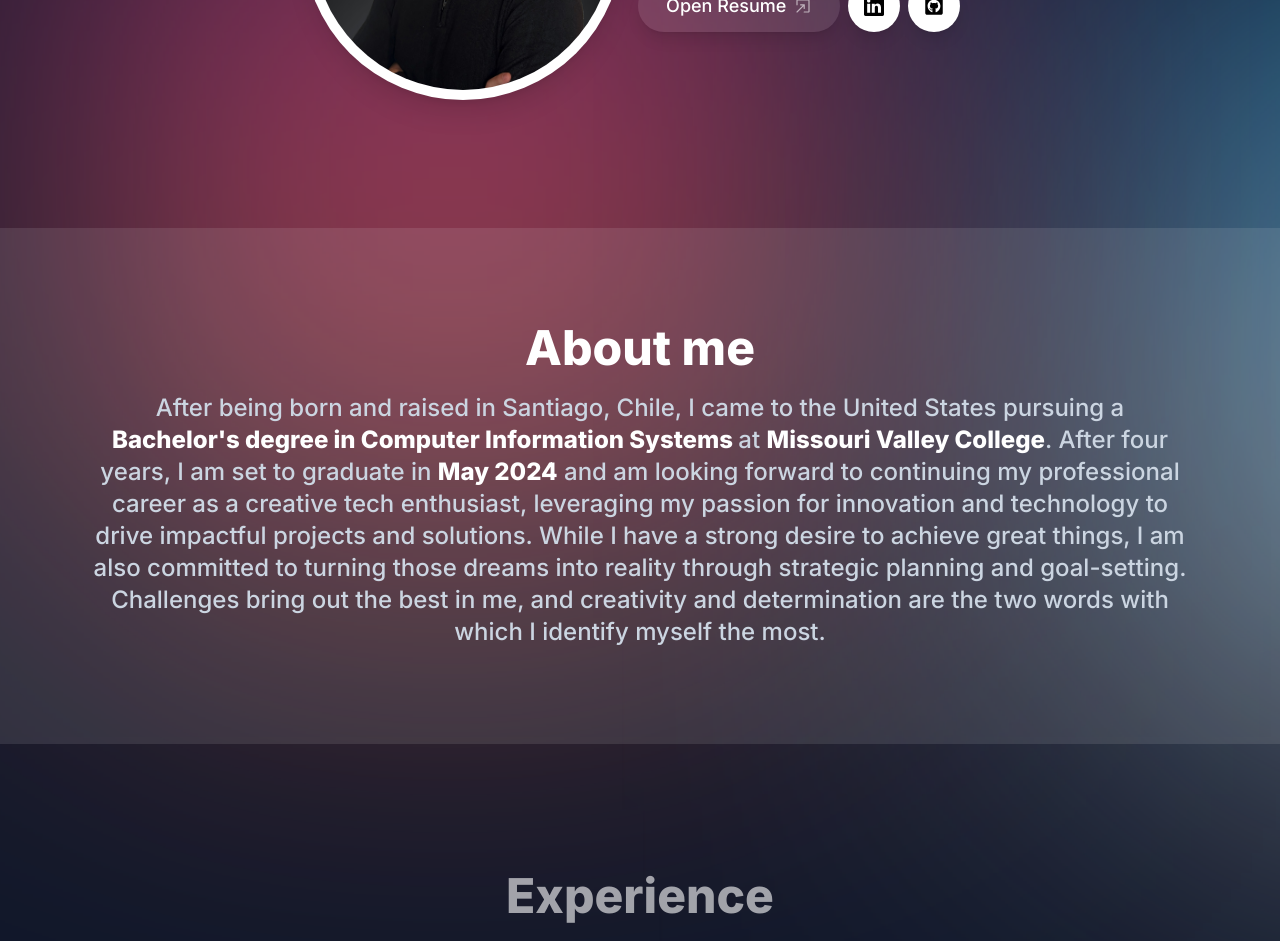
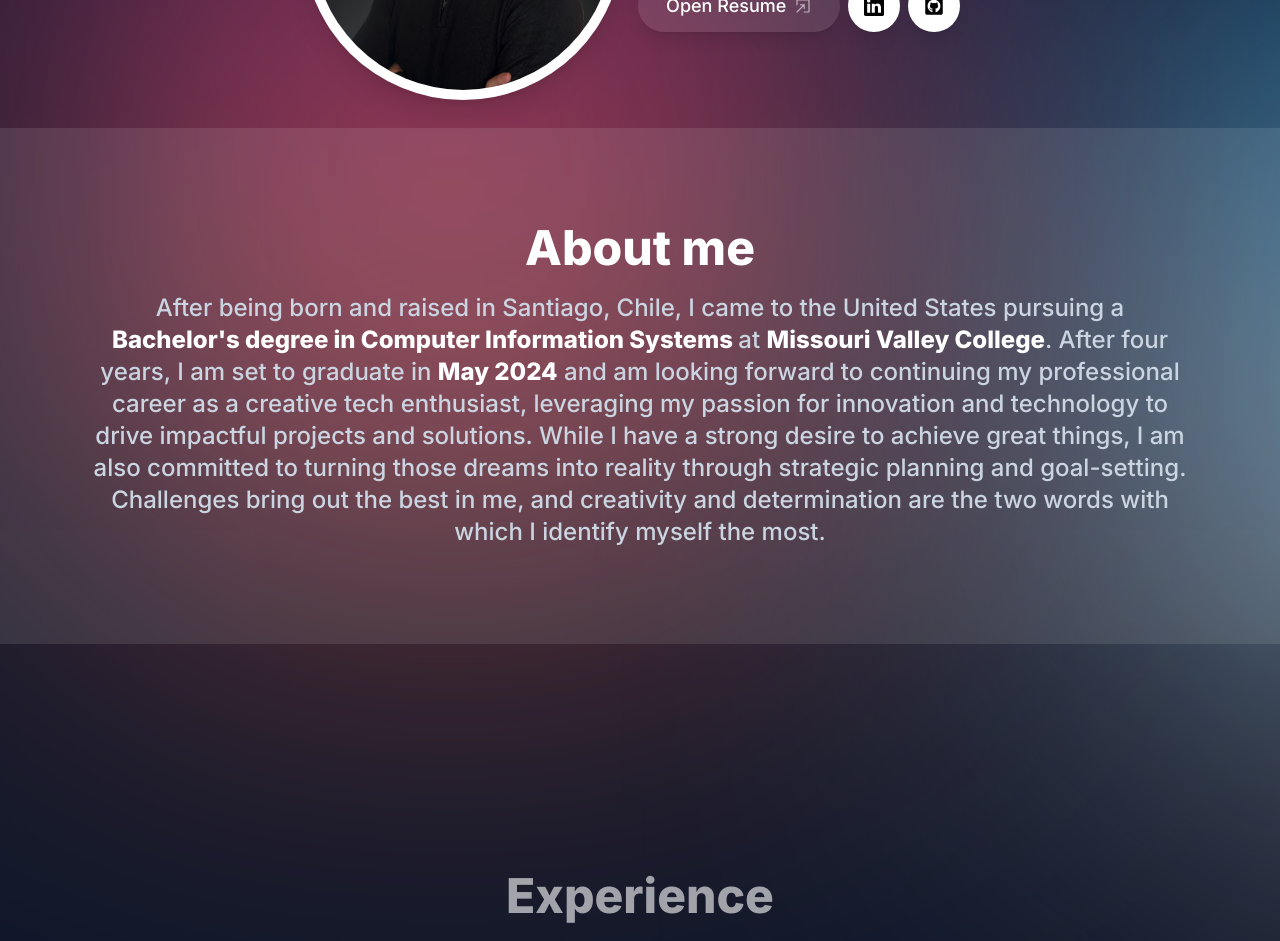
Before and after one commit to MrJuanPabloTheCreator/Portfolio, a Next.js app: page / in a window 1280 px wide. Shown: the part 380-1321 px from the top of the page. Built offline with nearby package versions, Linux system fonts and the light colour scheme.

Commit message:
About animation

```diff
--- a/app/globals.css
+++ b/app/globals.css
@@ -73,20 +73,43 @@ body {
 }
 
 @layer utilities {
+  .about-section{
+    opacity: 0;
+    transition-property: transform, opacity;
+    transition-duration: 1s;
+    transition-timing-function: ease-in-out;
+  }
+
+  .about-t{
+    opacity: 0;
+  }
+
+  .about-section.about-visible{
+    opacity: 1;
+    transform: translateY(-100px);
+  }
+
+  .about-section.about-visible .about-t{
+    opacity: 1;
+    transition: opacity 1.5s ease-in-out;
+  }
+
   .pjimg1,
   .pjimg2 {
-    transition-property: transform;
+    opacity: 0;
+    transition-property: transform, opacity;
     transition-duration: 1s;
     transition-timing-function: ease;
-    transition-delay: 0s;
   }
 
   .parent.parent-visible .pjimg1 {
     transform: translateX(-192px);
+    opacity: 1;
   }
 
   .parent.parent-visible .pjimg2{
     transform: translateX(192px);
+    opacity: 1;
   }
 
   .container {
--- a/components/about.tsx
+++ b/components/about.tsx
@@ -1,24 +1,43 @@
 "use client"
+
+import { useEffect } from "react";
 
 // import { useSectionInView } from "@/lib/hooks";
 
 export const About = () => {
   // const { ref } = useSectionInView("About");
+  useEffect(() => {
+    const observer = new IntersectionObserver((entries) => {
+      entries.forEach((entry) => {
+        if (entry.isIntersecting) {
+          entry.target.classList.add('about-visible');
+        } else {
+          entry.target.classList.remove('about-visible');
+        }
+      });
+    },{ rootMargin: '-10% 0px' });
+
+    const hiddenElements = document.querySelectorAll('.about-section');
+    hiddenElements.forEach((el) => observer.observe(el));
+
+    return () => {
+      hiddenElements.forEach((el) => observer.unobserve(el));
+    };
+  }, []);
 
   return (
     <section
       id="about"
       // ref={ref}
-      className="flex flex-col items-center w-full py-24 bg-white/10 backdrop-blur-[24] scroll-mt-28 z-10"
+      className="flex flex-col items-center w-full py-24 bg-white/10 backdrop-blur-[24] scroll-mt-28 z-10 about-section"
     >
-      <h2 className="font-extrabold text-white text-center mb-5 text-5xl">
+      <h2 className="font-extrabold text-white text-center mb-5 text-5xl about-t">
         About me
       </h2>
-      <p className="font-medium text-md md:text-2xl text-center mx-5 md:w-[1100px] text-slate-300">
-      After being born and raised in Santiago, Chile, I came to the United States pursuing a <span className="font-extrabold text-white">Bachelor&#39;s degree in Computer Information Systems </span> at <span className="font-extrabold text-white">Missouri Valley College</span>.
-      After four years, I am set to graduate in <span className="font-extrabold text-white">May 2024</span> and am looking forward to continuing my professional career as a creative tech enthusiast, leveraging my passion for innovation and technology to drive impactful projects and solutions.
-
-      While I have a strong desire to achieve great things, I am also committed to turning those dreams into reality through strategic planning and goal-setting. Challenges bring out the best in me, and creativity and determination are the two words with which I identify myself the most.
+      <p className="font-medium text-md md:text-2xl text-center mx-5 md:w-[1100px] text-slate-300 about-t">
+        After being born and raised in Santiago, Chile, I came to the United States pursuing a <span className="font-extrabold text-white">Bachelor&#39;s degree in Computer Information Systems </span> at <span className="font-extrabold text-white">Missouri Valley College</span>.
+        After four years, I am set to graduate in <span className="font-extrabold text-white">May 2024</span> and am looking forward to continuing my professional career as a creative tech enthusiast, leveraging my passion for innovation and technology to drive impactful projects and solutions.
+        While I have a strong desire to achieve great things, I am also committed to turning those dreams into reality through strategic planning and goal-setting. Challenges bring out the best in me, and creativity and determination are the two words with which I identify myself the most.
       </p>
     </section>
   )
```
